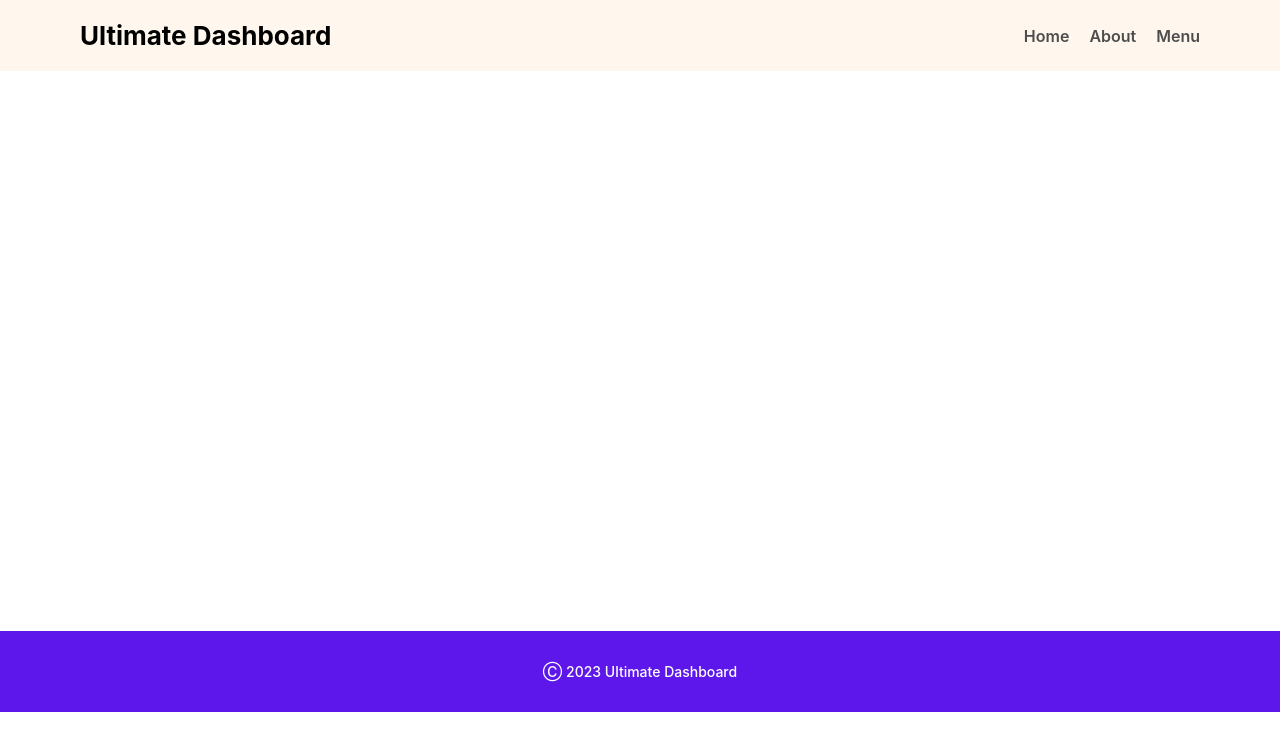
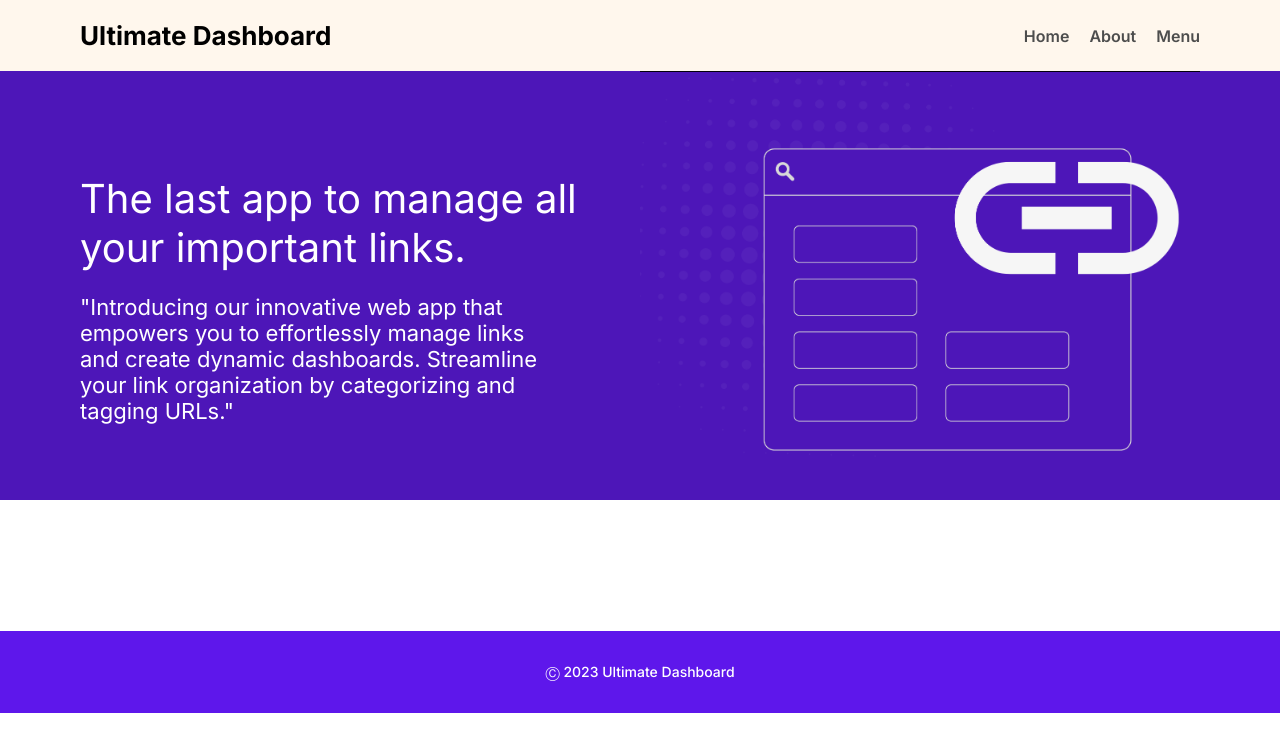
Before and after one commit to hkashyap-developer/dashboard, a React (Create React App) app: page /about in a window 1280 px wide. Shown: the top 752 px of the page. Built offline with nearby package versions, Linux system fonts and the light colour scheme.

Commit message:
about page changes

```diff
--- a/src/App.css
+++ b/src/App.css
@@ -1,3 +1,6 @@
+@import url('https://fonts.googleapis.com/css2?family=Inter:wght@100;200;300;400;500;600;700;800;900&family=Nunito+Sans:ital,opsz,wght@0,6..12,200;0,6..12,300;0,6..12,400;0,6..12,500;0,6..12,600;0,6..12,700;0,6..12,800;0,6..12,900;0,6..12,1000;1,6..12,200;1,6..12,300;1,6..12,400;1,6..12,500;1,6..12,600;1,6..12,700;1,6..12,800;1,6..12,900;1,6..12,1000&family=Questrial&display=swap');
+
+
 .App {
   text-align: center;
 }
--- a/src/Global/AdvSlider/AdvSlider.jsx
+++ b/src/Global/AdvSlider/AdvSlider.jsx
@@ -66,7 +66,7 @@ const AdvSlider = () => {
 
   return (
     <div className="slickWrapperCstm">
-        <h2>Our Testimonials</h2>
+        <h2>Our Success Stories</h2>
         <Slider {...settings}>
           <div>
             <img src={Testimonial1} className="testMnlImg" alt="Testimonial" />
--- a/src/Pages/About/About.css
+++ b/src/Pages/About/About.css
@@ -0,0 +1,36 @@
+@import url('https://fonts.googleapis.com/css2?family=Inter:wght@100;200;300;400;500;600;700;800;900&family=Nunito+Sans:ital,opsz,wght@0,6..12,200;0,6..12,300;0,6..12,400;0,6..12,500;0,6..12,600;0,6..12,700;0,6..12,800;0,6..12,900;0,6..12,1000;1,6..12,200;1,6..12,300;1,6..12,400;1,6..12,500;1,6..12,600;1,6..12,700;1,6..12,800;1,6..12,900;1,6..12,1000&family=Questrial&display=swap');
+
+
+.abtHero-otrBx {
+    background-color:#4D16B8;
+    color:white;
+    font-family: 'Questrial', sans-serif;
+}
+.abtHero-r1 {
+    display:flex;
+}
+.abtHero-col {
+    flex:1;
+}
+.abtHero-img {
+    width:100%;
+}
+.abtHero-col1 {
+    display: flex;
+    align-items: center;
+    justify-content: center;
+    flex-direction: column;
+}
+.abtHero-col1 h1{
+    font-size:40px;
+    margin-bottom:0px;
+    font-weight:400;
+}
+.abtHero-col1 p{
+    font-size:22px;
+    margin-bottom:0px;
+    margin-right:80px;
+}
+.abtHero-inrBx {
+    padding:0px 80px;
+}
--- a/src/Pages/About/About.jsx
+++ b/src/Pages/About/About.jsx
@@ -1,11 +1,20 @@
 import React from 'react'
 import './About.css'
+import HeroImage from './Media/about-hero.png'
 
 const About = () => {
   return (
     <div class="abtHero-otrBx">
       <div class="abtHero-inrBx">
-
+        <div class="abtHero-r1">
+          <div class="abtHero-col1 abtHero-col">
+            <h1>The last app to manage all your important links.</h1>
+            <p>"Introducing our innovative web app that empowers you to effortlessly manage links and create dynamic dashboards. Streamline your link organization by categorizing and tagging URLs."</p>
+          </div>
+          <div class="abtHero-r2 abtHero-col">
+            <img src={HeroImage} className="abtHero-img" alt="About Us Hero Image"/>
+          </div>
+        </div>
       </div>
     </div>
   )
```
Also changed, not shown: src/Pages/About/Media/about-hero.png (added).
